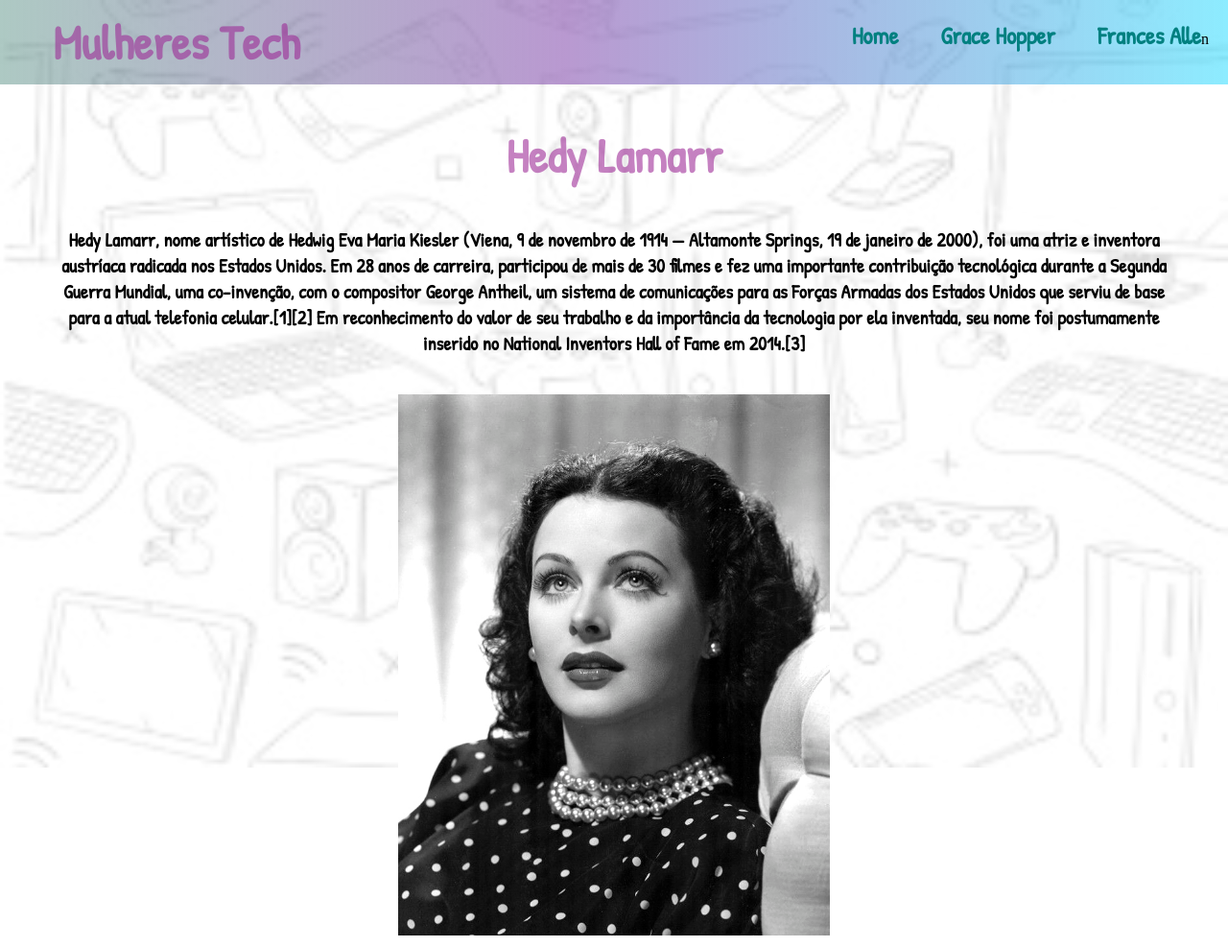
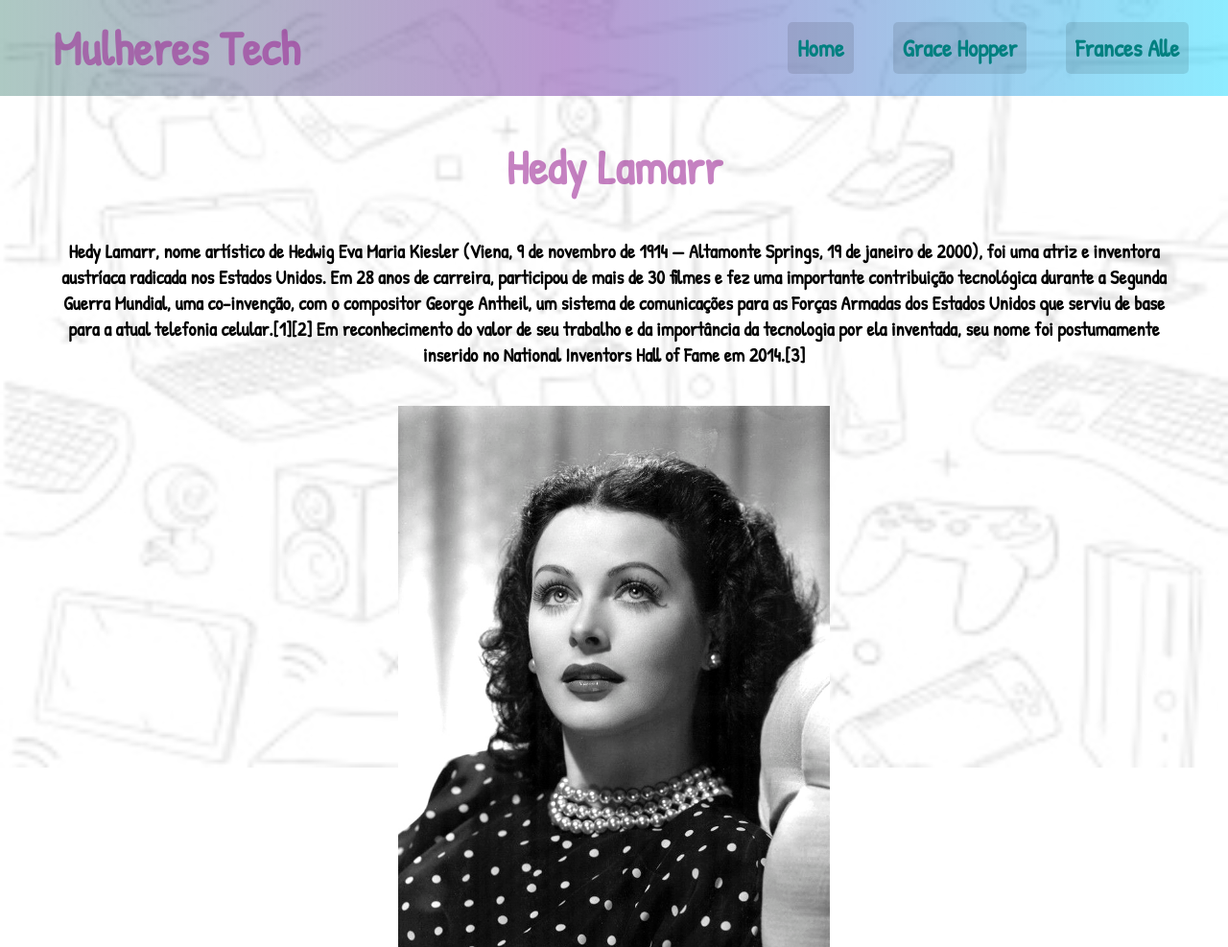
Before and after one commit to Saarahaquino/site-final, a plain HTML site: page hedy.html in a window 1280 px wide. Shown: the top 987 px of the page at 96% size. Drawn offline with Linux system fonts and the light colour scheme.

Commit message:
Alterações no css

```diff
--- a/hedy.html
+++ b/hedy.html
@@ -22,7 +22,7 @@
                     <ul>
                     <li><a href="index.html">Home</a></li>
                     <li><a href="./grace.html">Grace Hopper</a></li>
-                    <li><a href="./frances.html">Frances Alle</a>n</li>
+                    <li><a href="./frances.html">Frances Alle</a></li>
                     </ul>
                 </nav>
             </header>
--- a/style.css
+++ b/style.css
@@ -20,12 +20,20 @@
 
  a{
    text-decoration: none;
+   transition: 0.2s  ;
+}
+
+a:hover{
+    padding: 5px;
+    border-radius: 5px;
+    background: rgba(26, 19, 124, 0.3);
 }
 
 /* MENU -------------------------
 --------------------- */
 
 .header{
+    box-sizing: border-box;
     background: rgb(36,110,94);
     background:linear-gradient(90deg, rgba(36,110,94,0.37298669467787116) 0%, rgba(156,111,189,0.7091211484593838) 46%, rgba(0,212,255,0.4458158263305322) 100%);
     display: flex;
@@ -40,17 +48,39 @@
     color: rgba(155, 38, 149, 0.58);
 }
 
-li{
+.nave{
+    width: 500px;
+    height: 100px;
+}
+
+.header .nave ul{
+    display: flex;
+    flex-direction: row;
+    justify-content: space-evenly;
+    align-items: center;
+    width: 500px;
+    height: 100px;
+}
+
+ li{
     display: inline-block;
     list-style: none;
-    margin: 20px;
 }
 
-.header a {
+.mulheres-2 li{
+    margin: 10px;
+}
+
+.header .nave a {
     font-size: 25px;
     font-family: 'Patrick Hand', cursive;
     font-weight: bold;
     color: teal;
+    display: block;
+    padding: 10px;
+    background: rgba(0,0,0,.1);
+    border-radius: 5px;
+    transition: 0.1s;
 }
 
 /* CONTEÚDO DO INDEX --------------
```
Also changed, not shown: img/fundo.png (deleted), img/lan.png (deleted), img/log.png (deleted).
